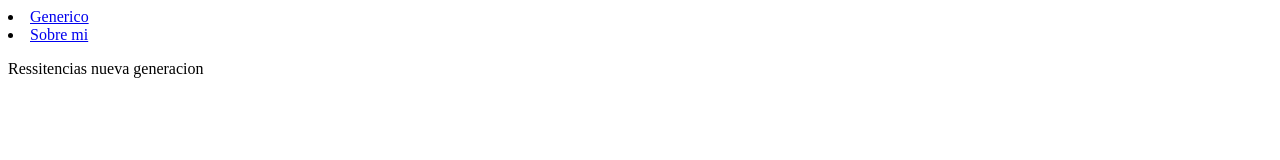
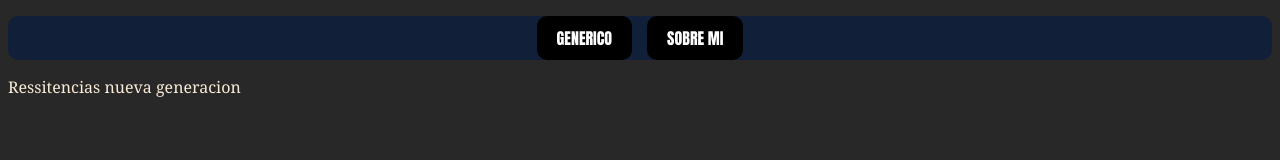
Before and after one commit to jpkuro/PracticaNodes, a plain HTML site: page Paginas/index.html in a window 1280 px wide. Drawn offline with Linux system fonts and the light colour scheme.

```diff
--- a/Paginas/index.html
+++ b/Paginas/index.html
@@ -3,14 +3,19 @@
 <head>
 	<meta charset="UTF-8">
 	<meta name="viewport" content="width=device-width, initial-scale=1.0">
-	<link rel="stylesheet" href="../assets/css/css.cs" >
+	<link rel="stylesheet" href="../assets/css/css.css" >
 	<title>Resitencias</title>
+
 </head>
 <body>
+	<div class="encabezado">
 	<nav>
+		<ul>
 		<li><a href="/Paginas/generic.html">Generico</a></li>
 		<li><a href="/Paginas/sobreMi.html">Sobre mi</a></li>
+		</ul>
 	</nav>
+	</div>
 	<p>Ressitencias nueva generacion</p>
 </body>
 </html>
--- /dev/null
+++ b/assets/css/css.css
@@ -0,0 +1,41 @@
+.encabezado {
+  text-align: center;
+  text-transform: uppercase;
+  background-color: rgb(18, 31, 56);
+  border-radius: 10px;
+
+}
+.encabezado ul{
+  display: flex;
+  gap: 15px;
+  list-style: none;
+  padding: 0;
+  text-align: center;
+  justify-content: center;
+}
+
+.encabezado a {
+  color: rgb(255, 255, 255);
+  background-color: black;
+  border: 15px;
+  padding:  10px 20px;
+  text-decoration: none;
+  border-radius: 10px;
+  display: block;
+  font-family: Impact, Haettenschweiler, 'Arial Narrow Bold', sans-serif;
+
+}
+
+body {
+    background-color: rgb(41, 40, 40);
+}
+
+h1 {
+    color: white;
+}
+
+p {
+  text-align: justify;
+  font-family: Georgia, 'Times New Roman', Times, serif;
+  color: antiquewhite;
+}
```
Also changed, not shown: appServer.js (+38 -50 lines), 1 other file.
